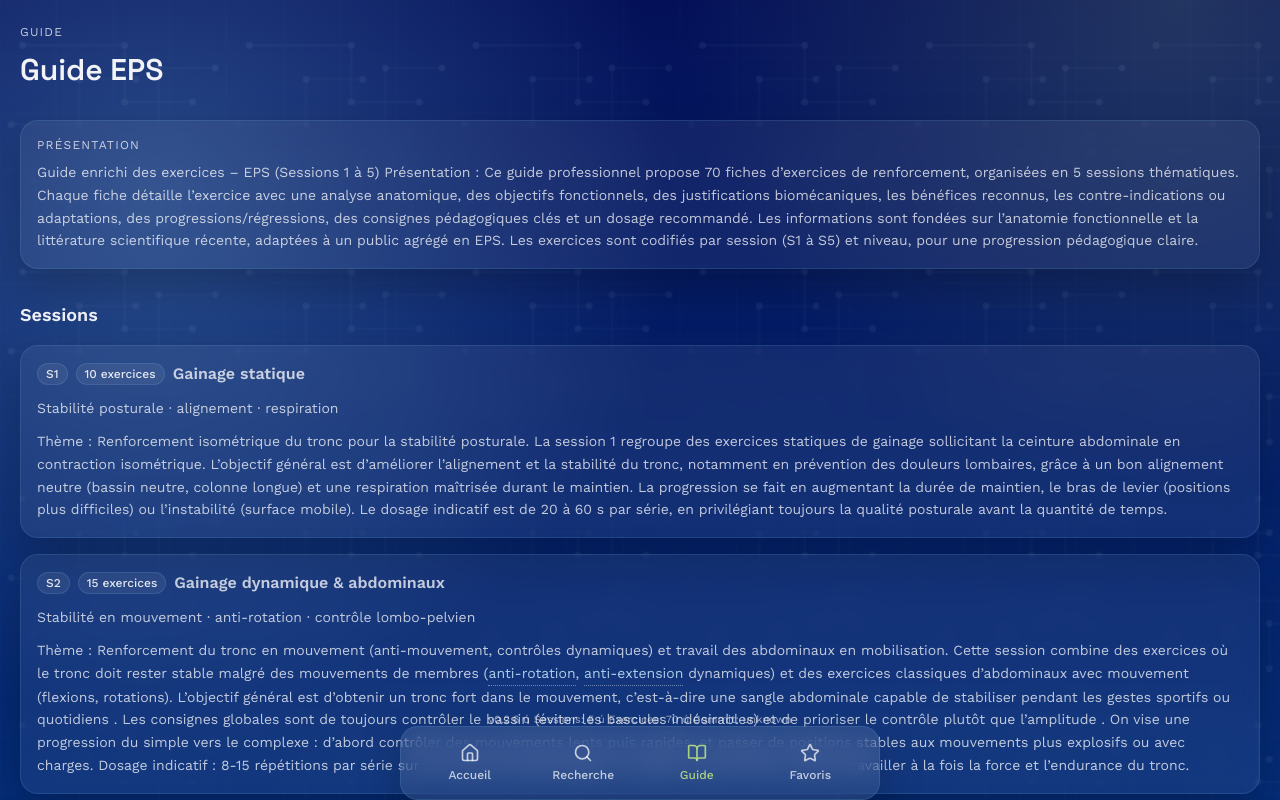
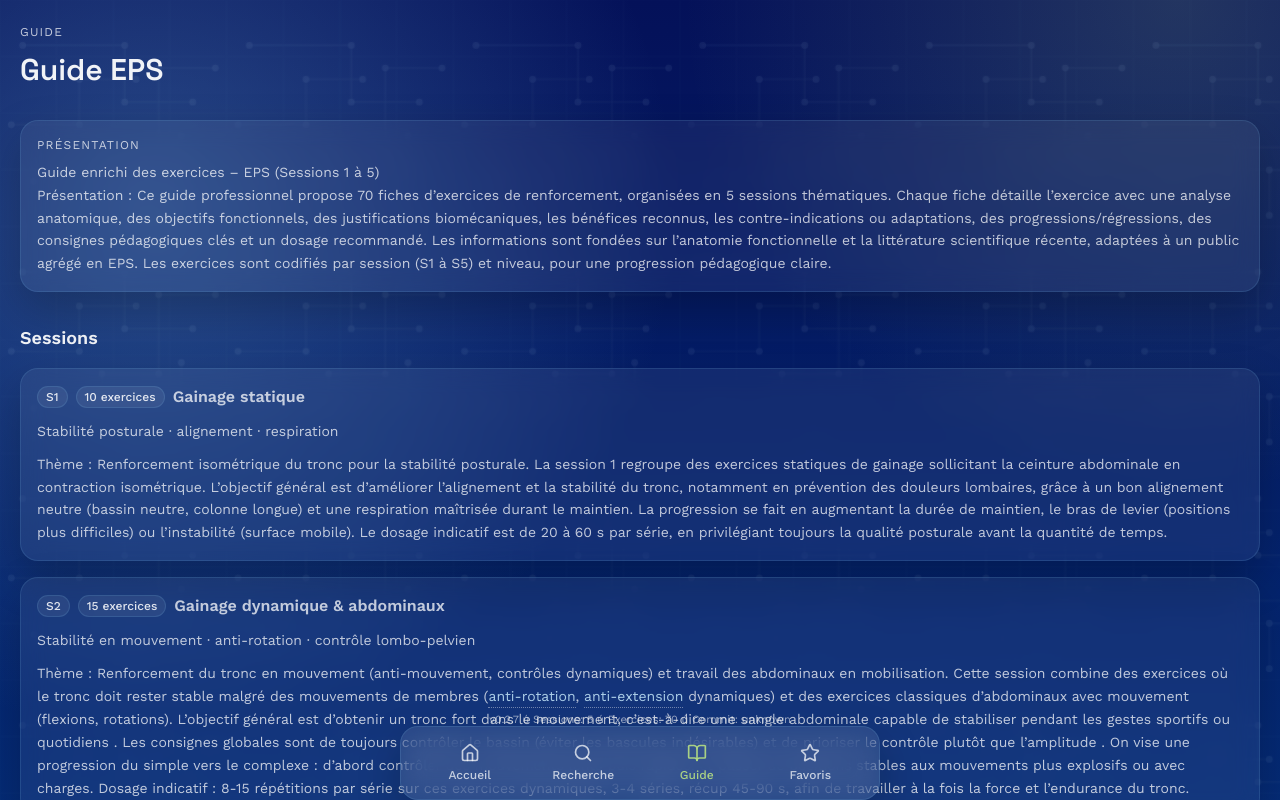
Before and after one commit to LaurentFrx/eps-guide-app, a Next.js app: page /guide in a window 1280 px wide. Shown: the top 800 px of the page. Built offline with nearby package versions, Linux system fonts and the light colour scheme; no server answers.

Commit message:
fix(editorial): normalize markdown lists (release 0.2.7)

```diff
--- a/package.json
+++ b/package.json
@@ -1,6 +1,6 @@
 {
   "name": "eps-guide",
-  "version": "0.2.6",
+  "version": "0.2.7",
   "private": true,
   "scripts": {
     "dev": "npm run gen:editorial && npm run gen:heroes && npm run gen:exercises && npm run audit:exercises && next dev --webpack",
--- a/scripts/check-editorial-markdown.ts
+++ b/scripts/check-editorial-markdown.ts
@@ -4,10 +4,12 @@ import { getGuideData } from "../src/lib/editorial";
 
 const BAD_PATTERNS: Array<{ label: string; re: RegExp }> = [
   { label: "star-dash", re: /\*\s*-\s+/ },
+  { label: "dash-dash", re: /-\s*-\s+/ },
   { label: "tab-bullet", re: /\t\u2022\t/ },
 ];
 const INLINE_CODE_RE = /-\s*S[1-5]-\d{2}\b/g;
 const INLINE_COLON_RE = /:\s*-\s+/;
+const INLINE_BULLET_RE = /\s-\s+[A-Z]/g;
 
 type Issue = { scope: string; field: string; label: string; excerpt: string };
 const issues: Issue[] = [];
@@ -37,12 +39,29 @@ const checkValue = (scope: string, field: string, value: string) => {
         excerpt: compact(line),
       });
     }
+    if (/^\s*[-*]\s*-\s+/.test(line)) {
+      issues.push({
+        scope,
+        field,
+        label: "double-bullet",
+        excerpt: compact(line),
+      });
+    }
     const matches = line.match(INLINE_CODE_RE) ?? [];
     if (matches.length > 1) {
       issues.push({
         scope,
         field,
         label: "inline-code-list",
+        excerpt: compact(line),
+      });
+    }
+    const bulletMatches = line.match(INLINE_BULLET_RE) ?? [];
+    if (bulletMatches.length > 1) {
+      issues.push({
+        scope,
+        field,
+        label: "inline-bullet-list",
         excerpt: compact(line),
       });
     }
--- a/scripts/editorial-overrides.ts
+++ b/scripts/editorial-overrides.ts
@@ -11,10 +11,29 @@ type EditorialFields = {
 
 type EditorialOverride = Partial<EditorialFields>;
 
+const LIST_FIELDS = new Set<keyof EditorialFields>([
+  "consignesMd",
+  "dosageMd",
+  "securiteMd",
+]);
+
+const toListValue = (field: keyof EditorialFields, value: string) => {
+  if (!LIST_FIELDS.has(field)) return value;
+  const lines = value
+    .split(/\r?\n/)
+    .map((line) => line.trim())
+    .filter(Boolean);
+  if (lines.length < 2) return value;
+  if (lines.some((line) => /^\s*[-*\u0007\u00B7\u2022]/.test(line))) {
+    return value;
+  }
+  return lines.map((line) => `- ${line}`).join("\n");
+};
+
 const OVERRIDES: Record<string, EditorialOverride> = {
   "S1-09": {
     securiteMd:
-      "- Déconseillé en cas de syndromes fémoro-patellaires ou psoïtis : la forte contraction du psoas peut majorer la douleur.\n- Manque de force ou bras courts : utiliser parallettes/blocks pour rehausser les mains et donner de l’espace.\n- Raideur ischio-jambiers : garder une légère flexion des genoux au départ.\n- Douleur d’épaule en appui prolongé : vérifier la dépression scapulaire et utiliser des barres basses.\n- Variante adaptée : chaise romaine (dips station) pour réduire la sollicitation lombaire avec soutien du dos (ce n’est plus un L-Sit libre).",
+      "Déconseillé en cas de syndromes fémoro-patellaires ou psoïtis : la forte contraction du psoas peut majorer la douleur.\nManque de force ou bras courts : utiliser parallettes/blocks pour rehausser les mains et donner de l’espace.\nRaideur des ischio-jambiers : garder une légère flexion des genoux au départ.\nDouleur d’épaule en appui prolongé : vérifier la dépression scapulaire et utiliser des barres basses.\nVariante adaptée : chaise romaine (dips station) pour réduire la sollicitation lombaire avec soutien du dos (ce n’est plus un L-Sit libre).",
   },
   "S4-02": {
     securiteMd: "Aucun",
@@ -60,7 +79,9 @@ export const applyEditorialOverrides = (
     if (!entry) return;
     Object.entries(overrides).forEach(([field, value]) => {
       const key = field as keyof EditorialFields;
-      const nextValue = value == null ? "" : sanitize(String(value), code);
+      const rawValue = value == null ? "" : String(value);
+      const normalized = toListValue(key, rawValue);
+      const nextValue = sanitize(normalized, code);
       entry[key] = nextValue;
     });
   });
--- a/scripts/editorial-utils.ts
+++ b/scripts/editorial-utils.ts
@@ -11,7 +11,7 @@ export const collapseNewlines = (value: string) =>
   value.replace(/\n{3,}/g, "\n\n");
 
 const INLINE_CODE_RE = /-\s+S[1-5]-\d{2}\b/g;
-const INLINE_BULLET_RE = /-\s+[A-ZÀÂÄÇÉÈÊËÎÏÔÖÙÛÜ]/g;
+const INLINE_BULLET_RE = /-\s+[A-Z]/g;
 
 const normalizeInlineLists = (value: string) => {
   let output = value.replace(/:\s*-\s+/g, ":\n\n- ");
@@ -26,7 +26,7 @@ const normalizeInlineLists = (value: string) => {
       const bulletMatches = next.match(INLINE_BULLET_RE) ?? [];
       if (bulletMatches.length > 1) {
         next = next.replace(
-          /\s+-\s+(?=[A-ZÀÂÄÇÉÈÊËÎÏÔÖÙÛÜ])/g,
+          /\s+-\s+(?=[A-Z])/g,
           "\n- "
         );
       }
--- a/src/app/exercises/[sessionId]/page.tsx
+++ b/src/app/exercises/[sessionId]/page.tsx
@@ -13,6 +13,21 @@ function normalizeSessionId(raw: string | undefined | null) {
   return s.toUpperCase();
 }
 
+const SUMMARY_CODE_RE = /\bS[1-5]-\d{2}\b/;
+
+const splitSummaryItems = (value: string) => {
+  if (!value.trim()) return [];
+  const normalized = value
+    .replace(/\r/g, "")
+    .replace(/\s+-\s+(?=S[1-5]-\d{2}\b)/g, "\n- ");
+  return normalized
+    .split("\n")
+    .map((line) => line.trim())
+    .filter((line) => line.startsWith("-"))
+    .map((line) => line.replace(/^-+\s*/, "").trim())
+    .filter((line) => SUMMARY_CODE_RE.test(line));
+};
+
 export default async function SessionPage(props: unknown) {
   const { params } = props as {
     params: { sessionId: string } | Promise<{ sessionId: string }>;
@@ -23,6 +38,7 @@ export default async function SessionPage(props: unknown) {
   if (!session) return notFound();
 
   const sessionExercises = getSeriesCards(sessionIdNorm);
+  const summaryItems = splitSummaryItems(session.extraMd ?? "");
 
   return (
     <div className="p-6 space-y-6">
@@ -66,10 +82,20 @@ export default async function SessionPage(props: unknown) {
           <p className="text-xs uppercase tracking-widest text-white/60">
             Résumé des exercices (audit)
           </p>
-          <MarkdownText
-            text={session.extraMd}
-            className="mt-3 max-w-prose text-sm leading-relaxed text-white/75"
-          />
+          {summaryItems.length ? (
+            <ul className="mt-3 max-w-prose text-sm leading-relaxed text-white/75 list-disc pl-5 space-y-2">
+              {summaryItems.map((item, index) => (
+                <li key={`${session.id}-${index}`} className="whitespace-pre-wrap">
+                  {item}
+                </li>
+              ))}
+            </ul>
+          ) : (
+            <MarkdownText
+              text={session.extraMd}
+              className="mt-3 max-w-prose text-sm leading-relaxed text-white/75"
+            />
+          )}
         </div>
       ) : null}
 
--- a/src/components/GlossaryText.tsx
+++ b/src/components/GlossaryText.tsx
@@ -19,7 +19,13 @@ type GlossaryTextProps = {
   className?: string;
 };
 
+type GlossaryBlock =
+  | { type: "paragraph"; text: string }
+  | { type: "list"; items: string[] };
+
 const WORD_CHAR_RE = /[A-Za-z0-9]/;
+const BULLET_RE =
+  /^\s*[-*\u0007\u00B7\u2022\u2023\u2043\u2219\u25AA\u25AB\u25CF\u25E6]\s+/;
 
 const escapeRegExp = (value: string) =>
   value.replace(/[.*+?^${}()|[\]\\]/g, "\\$&");
@@ -39,6 +45,46 @@ function isWordChar(value?: string): boolean {
   if (!value) return false;
   return WORD_CHAR_RE.test(value);
 }
+
+const toBlocks = (text: string): GlossaryBlock[] => {
+  const blocks: GlossaryBlock[] = [];
+  const lines = text.split(/\r?\n/);
+  let paragraph: string[] = [];
+  let listItems: string[] = [];
+
+  const flushParagraph = () => {
+    if (paragraph.length) {
+      blocks.push({ type: "paragraph", text: paragraph.join("\n").trim() });
+      paragraph = [];
+    }
+  };
+
+  const flushList = () => {
+    if (listItems.length) {
+      blocks.push({ type: "list", items: listItems.slice() });
+      listItems = [];
+    }
+  };
+
+  lines.forEach((line) => {
+    if (!line.trim()) {
+      flushParagraph();
+      flushList();
+      return;
+    }
+    if (BULLET_RE.test(line)) {
+      flushParagraph();
+      listItems.push(line.replace(BULLET_RE, "").trim());
+      return;
+    }
+    flushList();
+    paragraph.push(line);
+  });
+
+  flushParagraph();
+  flushList();
+  return blocks;
+};
 
 export function GlossaryText({ text, className }: GlossaryTextProps) {
   const trimmed = text?.trim();
@@ -66,18 +112,28 @@ export function GlossaryText({ text, className }: GlossaryTextProps) {
 
   if (!trimmed) return null;
 
-  const paragraphs = trimmed
-    .split(/\n{2,}/)
-    .map((paragraph) => paragraph.trim())
-    .filter(Boolean);
+  const blocks = toBlocks(trimmed);
 
   return (
     <div className={cn("space-y-3 text-sm text-white/75", className)}>
-      {paragraphs.map((paragraph, index) => (
-        <p key={`${paragraph.slice(0, 16)}-${index}`} className="leading-relaxed">
-          {regex ? renderParagraph(paragraph, regex, lookup) : paragraph}
-        </p>
-      ))}
+      {blocks.map((block, index) => {
+        if (block.type === "list") {
+          return (
+            <ul key={`list-${index}`} className="space-y-2 list-disc pl-5">
+              {block.items.map((item, itemIndex) => (
+                <li key={`item-${index}-${itemIndex}`} className="leading-relaxed">
+                  {regex ? renderParagraph(item, regex, lookup) : item}
+                </li>
+              ))}
+            </ul>
+          );
+        }
+        return (
+          <p key={`para-${index}`} className="leading-relaxed whitespace-pre-wrap">
+            {regex ? renderParagraph(block.text, regex, lookup) : block.text}
+          </p>
+        );
+      })}
     </div>
   );
 }
--- a/src/components/MarkdownText.tsx
+++ b/src/components/MarkdownText.tsx
@@ -5,12 +5,78 @@ type MarkdownTextProps = {
   className?: string;
 };
 
+type MarkdownBlock =
+  | { type: "paragraph"; text: string }
+  | { type: "list"; items: string[] };
+
+const BULLET_RE =
+  /^\s*[-*\u0007\u00B7\u2022\u2023\u2043\u2219\u25AA\u25AB\u25CF\u25E6]\s+/;
+
+const toBlocks = (text: string): MarkdownBlock[] => {
+  const blocks: MarkdownBlock[] = [];
+  const lines = text.split(/\r?\n/);
+  let paragraph: string[] = [];
+  let listItems: string[] = [];
+
+  const flushParagraph = () => {
+    if (paragraph.length) {
+      blocks.push({ type: "paragraph", text: paragraph.join("\n").trim() });
+      paragraph = [];
+    }
+  };
+
+  const flushList = () => {
+    if (listItems.length) {
+      blocks.push({ type: "list", items: listItems.slice() });
+      listItems = [];
+    }
+  };
+
+  lines.forEach((line) => {
+    if (!line.trim()) {
+      flushParagraph();
+      flushList();
+      return;
+    }
+    if (BULLET_RE.test(line)) {
+      flushParagraph();
+      listItems.push(line.replace(BULLET_RE, "").trim());
+      return;
+    }
+    flushList();
+    paragraph.push(line);
+  });
+
+  flushParagraph();
+  flushList();
+  return blocks;
+};
+
 export function MarkdownText({ text, className }: MarkdownTextProps) {
   if (!text) return null;
 
+  const blocks = toBlocks(text);
+
   return (
-    <div className={cn("whitespace-pre-wrap break-words text-sm text-white/75", className)}>
-      {text}
+    <div className={cn("break-words text-sm text-white/75", className)}>
+      {blocks.map((block, index) => {
+        if (block.type === "list") {
+          return (
+            <ul key={`list-${index}`} className="space-y-2 list-disc pl-5">
+              {block.items.map((item, itemIndex) => (
+                <li key={`item-${index}-${itemIndex}`} className="whitespace-pre-wrap">
+                  {item}
+                </li>
+              ))}
+            </ul>
+          );
+        }
+        return (
+          <p key={`para-${index}`} className="whitespace-pre-wrap">
+            {block.text}
+          </p>
+        );
+      })}
     </div>
   );
 }
--- a/src/lib/editorial/uiParse.ts
+++ b/src/lib/editorial/uiParse.ts
@@ -181,13 +181,15 @@ const extractBulletItems = (text: string) => {
   if (!matches.length) return [];
 
   const items: string[] = [];
+  const bulletPrefix = /^\s*[-*\u0007\u00B7\u2022\u2023\u2043\u2219\u25AA\u25AB\u25CF\u25E6]\s+/;
   for (let i = 0; i < matches.length; i += 1) {
     const match = matches[i];
     const prefixLength = match[1]?.length ?? 0;
     const start = (match.index ?? 0) + prefixLength;
     const end = matches[i + 1]?.index ?? text.length;
     const item = text.slice(start, end);
-    if (item.trim()) items.push(item);
+    const cleaned = item.replace(bulletPrefix, "").trim();
+    if (cleaned) items.push(cleaned);
   }
   return items;
 };
--- a/src/lib/version.ts
+++ b/src/lib/version.ts
@@ -1,4 +1,4 @@
-export const APP_VERSION = "0.2.6";
+export const APP_VERSION = "0.2.7";
 
 export const BUILD_TIME =
   process.env.NEXT_PUBLIC_BUILD_TIME ??
```
Also changed, not shown: src/lib/editorial.generated.ts (+1 -1 lines), 1 other file (tests, documents, lock files or other folders).
